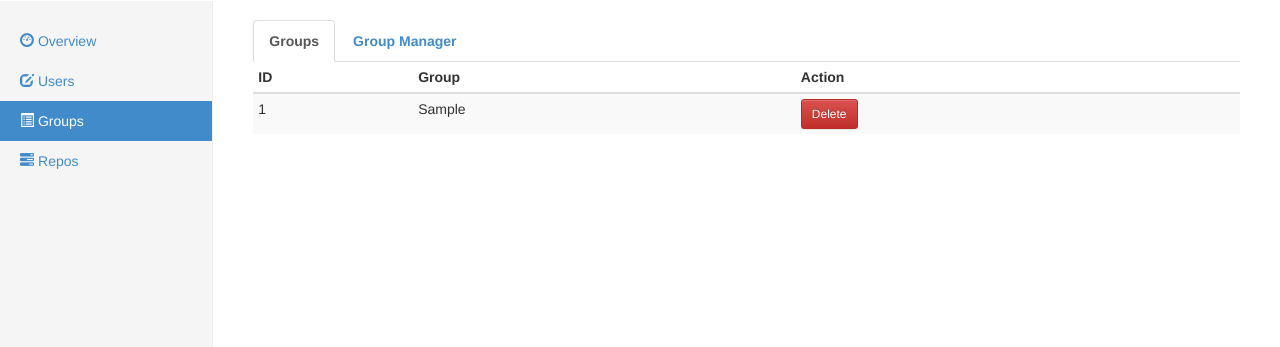
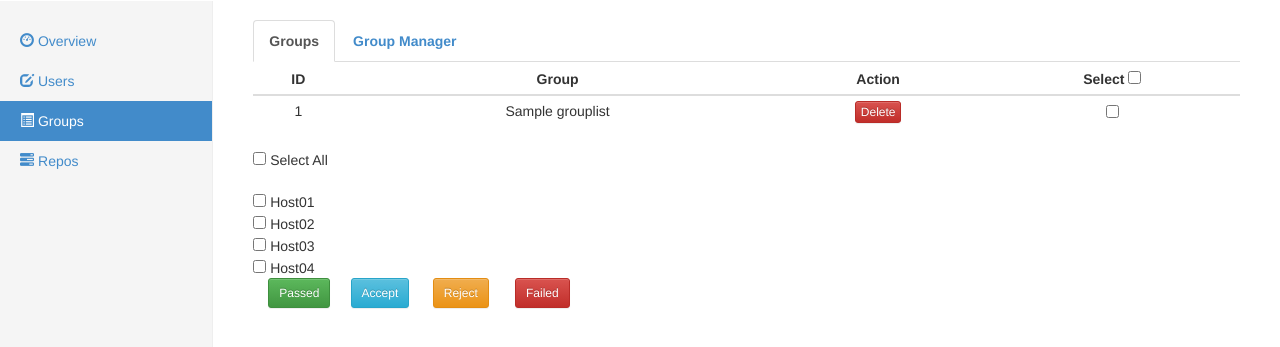
Before and after one commit to asdfII/gitoweb, a Flask app: template templates/group.html in a window 1280 px wide. Shown: the part 50-397 px from the top of the page. Run offline with Flask 2, Linux system fonts and the light colour scheme; the template is opened without the code that fills it: most values are stand-ins (such as "Sample title", 1, 10 or a date in 2020); some libraries are stand-ins or nearby versions.

Commit message:
Commit on eclipse

```diff
--- a/templates/group.html
+++ b/templates/group.html
@@ -26,24 +26,30 @@
 </ul>
 <div id="myTabContent" class="tab-content">
   <div class="tab-pane fade in active" id="groupList">
-    <table class="table table-condensed table-striped">
+    <table class="table table-condensed table-hover text-center">
       <thead>
-        <tr class="table table-condensed table-striped">
-          <th>ID</th>
-          <th>Group</th>
-          <th>Action</th>
+        <tr>
+          <th class="text-center">ID</th>
+          <th class="text-center">Group</th>
+          <th class="text-center">Action</th>
+          <th class="text-center">Select
+            <input type="checkbox" onclick="selectAll(this)">
+          </th>
         </tr>
       </thead>
-      <tbody class="table table-condensed table-striped">
-      {% for i in grouplist['conf/groups'] %}
+      <tbody>
+      {% for i in grouplist %}
         {% set counter = loop.index %}
-        <tr>
+        <tr class="text-center">
           <td>{{ counter }}</td>
           <td>{{ i }}</td>
           <td>
             <div class="btn-group">
-              <button type="button" class="btn btn-sm btn-danger" id="deleteGroup">Delete</button>
+              <button type="button" class="btn btn-xs btn-danger" id="deleteGroup">Delete</button>
             </div>
+          </td>
+          <td>
+            <input type="checkbox">
           </td>
         </tr>
       {% endfor %}
@@ -64,4 +70,37 @@
     </table>
   </div>
 </div>
+
+<script>
+  $(function() {
+	  $('a[data-toggle="tab"]').on('shown.bs.tab', function(e) {
+		  var activeTab = $(e.target).text();
+		  var previousTab = $(e.relatedTarget).text();
+		  $(".active-tab span").html(activeTab);
+		  $(".previous-tab span").html(previousTab);
+	  });
+  });
+</script>
+
+
+  <input type="checkbox" onclick="selectAll(this)" /> Select All<br><br>
+  <input type="checkbox" name="server_name" value="bar1"> Host01<br>
+  <input type="checkbox" name="server_name" value="bar2"> Host02<br>
+  <input type="checkbox" name="server_name" value="bar3"> Host03<br>
+  <input type="checkbox" name="server_name" value="bar4"> Host04<br>
+
+  <div class="col-sm-1">
+    <a class="btn btn-sm btn-success" id="check_succeed" onclick="getCheckValue('passed')"> Passed </a>
+  </div>
+  <div class="col-sm-1">
+    <a class="btn btn-sm btn-info" id="check_accept" onclick="getCheckValue('accept')"> Accept </a>
+  </div>
+  <div class="col-sm-1">
+    <a class="btn btn-sm btn-warning" id="check_reject" onclick="getCheckValue('reject')"> Reject </a>
+  </div>
+  <div class="col-sm-1">
+    <a class="btn btn-sm btn-danger" id="check_delete" onclick="getCheckValue('failed')"> Failed </a>
+  </div>
+
+
 {% endblock %}
```
Also changed, not shown: group/views.py (+7 -3 lines), templates/user.html (+5 -5 lines).
